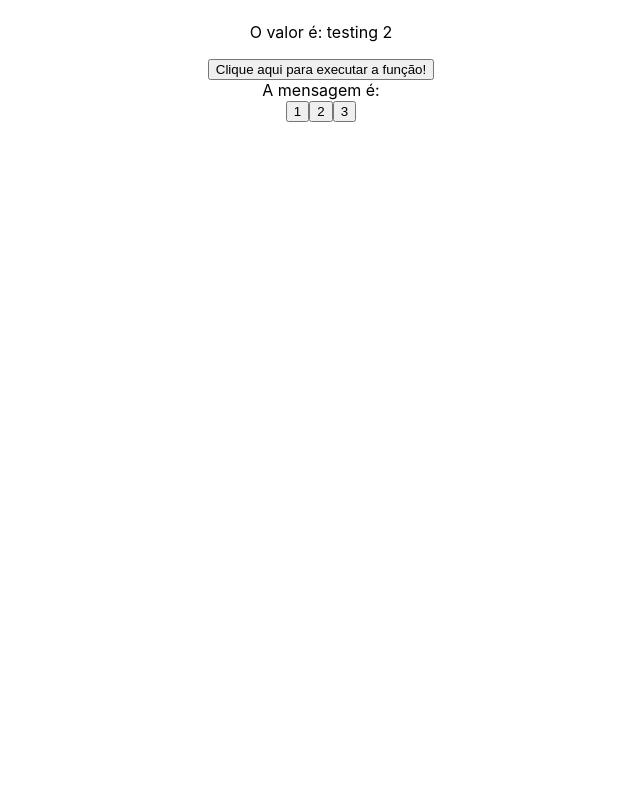
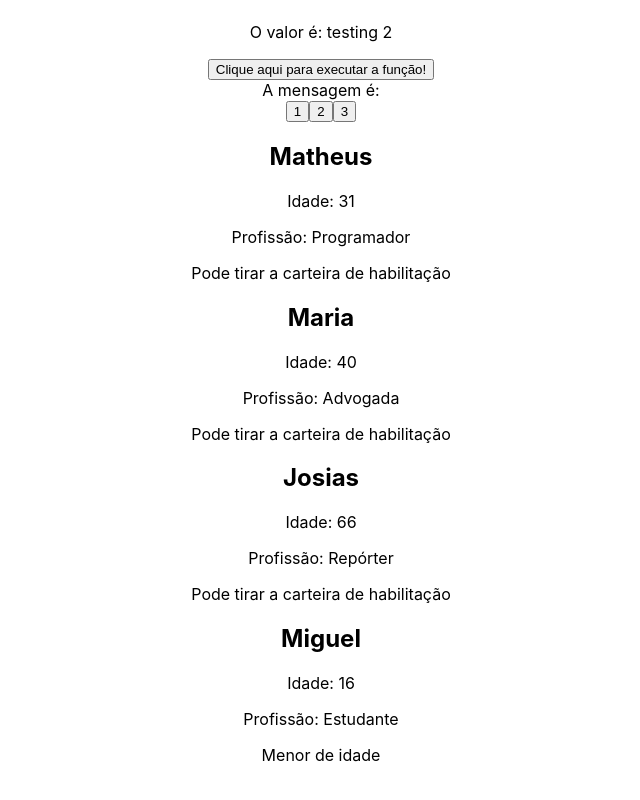
Before and after one commit to PatrikAlmeida/react, a React (Create React App) app in the folder avancando/: page / in a window 1280 px wide. Shown: the part 2784-3584 px from the top of the page, without its empty margins (319-959 px from the left). Before the commit the page ends 3406 px from the top, so only its background shows below. Built offline with nearby package versions, Linux system fonts and the light colour scheme.

Commit message:
desafio sobre componentes e recursos do react

```diff
--- a/avancando/src/App.js
+++ b/avancando/src/App.js
@@ -12,7 +12,7 @@
 import ExecuteFunction from './components/ExecuteFunction';
 import Message from './components/Message';
 import ChangeMessageState from './components/ChangeMessageState';
-
+import UserDetails from './components/UserDetails';
 
 
 function App() {
@@ -34,6 +34,13 @@
   const handleMessage = (msg) => {
     setMessage(msg)
   }
+
+  const users = [
+    { id: 1, name: "Matheus", job: "Programador", age: 31 },
+    { id: 2, name: "Maria", job: "Advogada", age: 40 },
+    { id: 3, name: "Josias", job: "Repórter", age: 66 },
+    { id: 4, name: "Miguel", job: "Estudante", age: 16 },
+  ]
 
   return (
     <div className="App">
@@ -80,6 +87,15 @@
       {/* state lift */}
       <Message msg={message} />
       <ChangeMessageState handleMessage={handleMessage} />
+      {/* desafio */}
+      {users.map((user) => (
+        <UserDetails
+          key={user.id}
+          name={user.name}
+          job={user.job}
+          age={user.age}
+        />
+      ))}
     </div>
   );
 }
--- /dev/null
+++ b/avancando/src/components/UserDetails.js
@@ -0,0 +1,18 @@
+import React from 'react'
+
+const UserDetails = ({ name, age, job }) => {
+  return (
+    <div>
+        <h2>{name}</h2>
+        <p>Idade: {age}</p>
+        <p>Profissão: {job}</p>
+        {age >= 18 ? (
+            <p>Pode tirar a carteira de habilitação</p>
+        ) : (
+            <p>Menor de idade</p>
+        )}
+    </div>
+  )
+}
+
+export default UserDetails
```
